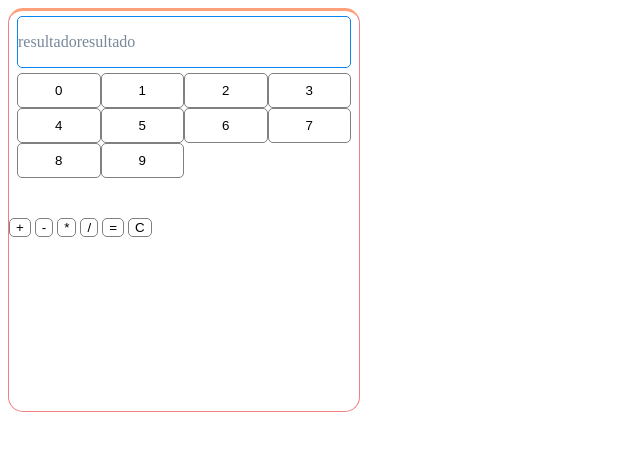
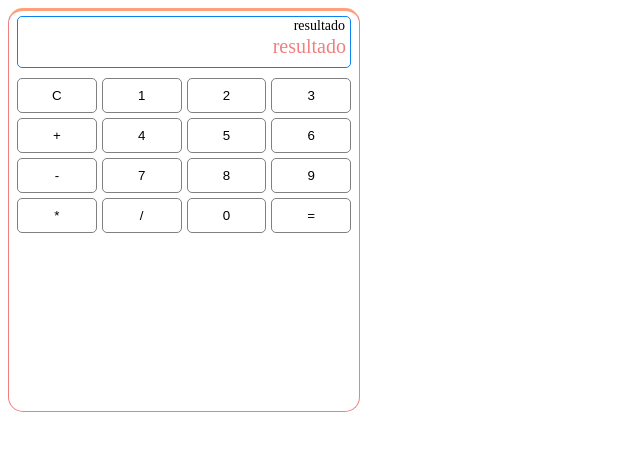
Before and after one commit to literame/calculadora, a plain HTML site: page index.html in a window 1280 px wide. Shown: the whole page, without its empty margins (0-640 px from the left). Drawn offline with Linux system fonts and the light colour scheme.

Commit message:
calculadora

```diff
--- a/index.html
+++ b/index.html
@@ -13,30 +13,40 @@
     <div class="contenedor">
 
         <div class="window">
-            <p class="">resultado</p>
-            <p class="">resultado</p>
+            <p class="formula">resultado</p>
+            <p class="resultado">resultado</p>
         </div>
 
         <div class="boxbotton">
-            <input type="button" value="0" class="boton">
+
+            <input type="button" value="C" class="boton mats">
             <input type="button" value="1" class="boton">
             <input type="button" value="2" class="boton">
             <input type="button" value="3" class="boton">
+            <input type="button" value="+" class="boton mats">
+
             <input type="button" value="4" class="boton">
             <input type="button" value="5" class="boton">
             <input type="button" value="6" class="boton">
+
+            <input type="button" value="-" class="boton mats">
             <input type="button" value="7" class="boton">
             <input type="button" value="8" class="boton">
             <input type="button" value="9" class="boton">
+            <input type="button" value="*" class="boton mats">
+            <input type="button" value="/" class="boton mats">
+
+            <input type="button" value="0" class="boton">
+            <input type="button" value="=" class="boton mats">
+
 
         </div>
         <div class="formats">
-            <input type="button" value="+" class="boton mats">
-            <input type="button" value="-" class="boton mats">
-            <input type="button" value="*" class="boton mats">
-            <input type="button" value="/" class="boton mats">
-            <input type="button" value="=" class="boton mats">
-            <input type="button" value="C" class="boton mats">
+
+
+
+
+
         </div>
     </div>
 
--- a/src/css/style.css
+++ b/src/css/style.css
@@ -14,23 +14,40 @@
 
     width: 300;
     margin: 5px 8px;
+    padding: 0;
     height: 50px;
     border: 1px solid rgb(11, 132, 239);
     border-radius: 5px;
     color: lightslategrey;
 
-    display: flex;
+
+
+}
+.window .formula{
+    font-size: 14px;
+    color: black;
+    margin: 0 4px;
+    padding: 1px;
     text-align: right;
+}
 
+.window .resultado{
+    font-size: 20px;
+    color: lightcoral;
+    font-family: 'Times New Roman', Times, serif;
+    margin: 0 4px;
+    text-align: right;
 }
 
 .boxbotton{
-    margin: 5px 8px;
+    margin: 10px 8px;
     display: grid;
     grid-template-columns:repeat(4, 1fr);
     /* grid-template-columns: 30px; */
     grid-template-rows:repeat(4, 35px);
+    gap: 5px;
 }
+
 .boton{
     /* width: 20%;
     height: 30px; */
@@ -38,5 +55,9 @@
     border-radius: 5px;
     border: 1px solid gray;
     grid-template-rows:25px;
+    cursor: pointer;
+}
 
+.boton:hover{
+    background: whitesmoke;
 }
```
